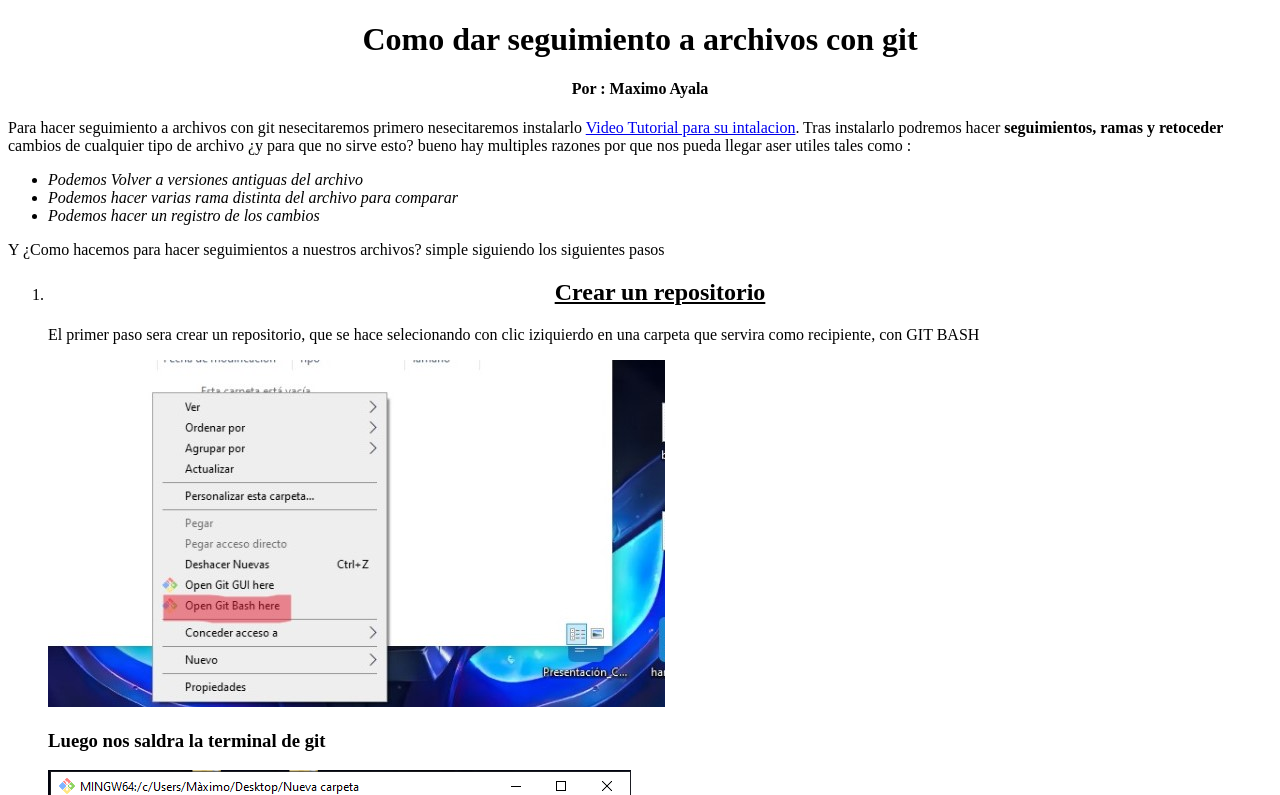
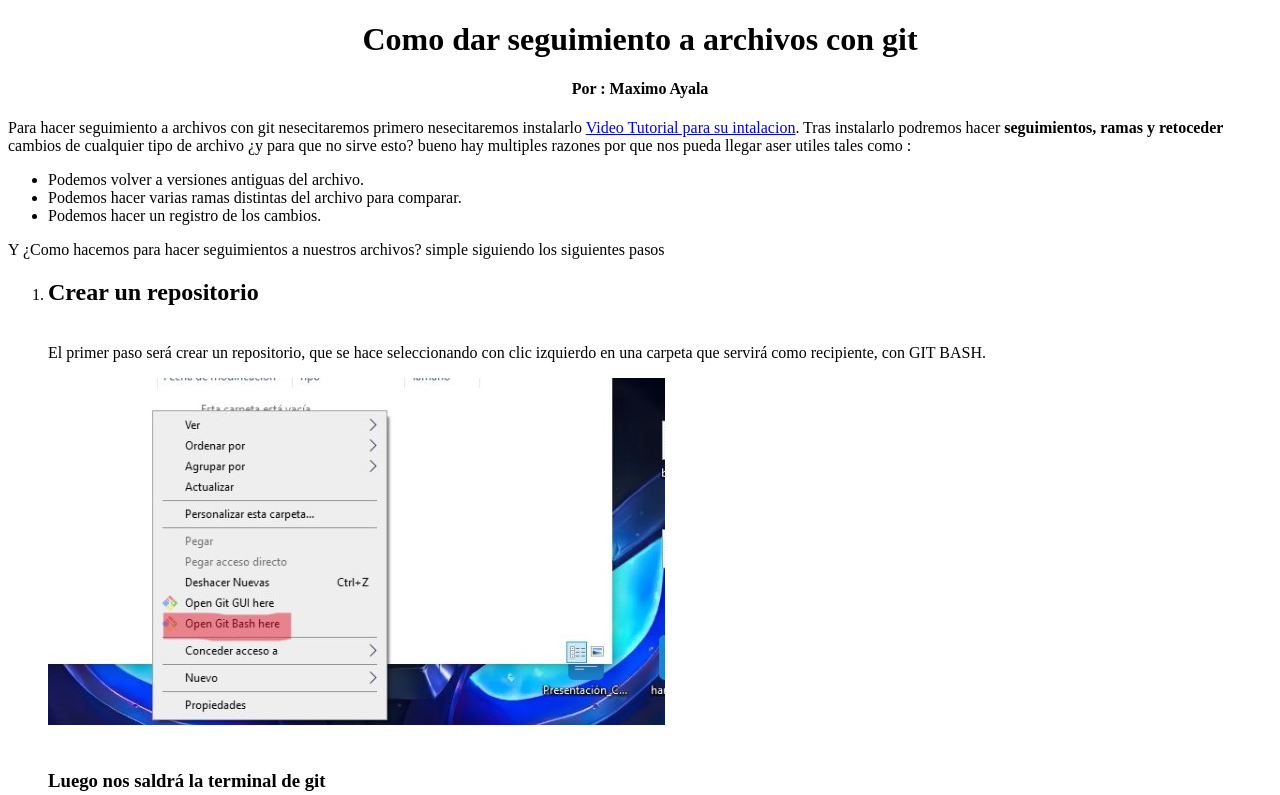
Before and after one commit to Ayala-Maximo/Progrmacion-4, a plain HTML site: page Formato de Texto, Listas y Viñetas/index.html in a window 1280 px wide. Shown: the top 795 px of the page. Drawn offline with Linux system fonts and the light colour scheme.

Commit message:
ammaaaaaaaaaaa

```diff
--- a/Formato de Texto, Listas y Viñetas/index.html
+++ b/Formato de Texto, Listas y Viñetas/index.html
@@ -4,7 +4,7 @@
     <meta charset="UTF-8">
     <meta name="viewport" content="width=device-width, initial-scale=1.0">
     <title>Formato de Texto, Listas y Viñetas</title>
-
+    <link rel="stylesheet" href="">
 </head>
 <body>
     <center>
@@ -18,45 +18,51 @@
         no sirve esto? bueno hay multiples razones por que nos pueda llegar aser utiles tales como :
     </p>
 
-    <ul>
-        <i>
-        <li>Podemos Volver a versiones antiguas del archivo</li>
-        <li>Podemos hacer varias rama distinta del archivo para comparar </li>
-        <li>Podemos hacer un registro de los cambios </li>
-        </i>
+    <ul class="custom-list unordered-list">
+        <li>Podemos volver a versiones antiguas del archivo.</li>
+        <li>Podemos hacer varias ramas distintas del archivo para comparar.</li>
+        <li>Podemos hacer un registro de los cambios.</li>
     </ul>
 
     <p>Y ¿Como hacemos para hacer seguimientos a nuestros archivos?  simple siguiendo los siguientes pasos</p>
 
     <div>
-    <ol>
-        <li><center><U><H2>Crear un repositorio</H2></U></center>
-            <p>El primer paso sera crear un repositorio, que se hace selecionando con clic iziquierdo en  una carpeta
-                que servira como recipiente, con GIT BASH</p>
+
+        <ol class="custom-list">
+            <li>
+                <h2>Crear un repositorio<br></h2>
+                <p><br>El primer paso será crear un repositorio, que se hace seleccionando con clic izquierdo en una carpeta
+                    que servirá como recipiente, con GIT BASH.<br></p>
                 <img src="Imagenes/Imagen de WhatsApp 2024-06-09 a las 00.49.58_73ffaddc.jpg" alt="GIT BASH">
-            <h3>Luego nos saldra la terminal de git</h3>
-            <img src="Imagenes/git bash.PNG" alt="terminal">
-            <p>Luego tendremos que colocar el siguiente comando : <b>git init</b></p>
-            <img src="Imagenes/GitInit1.jpg" alt="git init">
+                <h3><br>Luego nos saldrá la terminal de git<br></h3>
+                <img src="Imagenes/git bash.PNG" alt="Terminal">
+                <p>Luego tendremos que colocar el siguiente comando: <b>git init</b><br></p>
+                <img src="Imagenes/GitInit1.jpg" alt="git init">
+            </li>
 
-        </li>
+            <li>
+                <h2>Agregar un archivo<br></h2>
+                <p><br>Podemos guardar cualquier tipo de archivo, pero para hacerlo fácil usaremos un .txt. Primero lo creamos y le damos nombre ("Hola Mundo").<br></p>
+                <img src="Imagenes/hola.PNG" alt="Hola Mundo">
+                <p><br>Después en el GIT Bash escribimos <b>git add .</b> esto hará que se guarden todos los archivos en el repositorio.<br></p>
+                <img src="Imagenes/add.PNG" alt="GIT ADD">
+                <p>Nota: los archivos se guardaron pero no se tiene registro de los cambios.</p>
+            </li>
 
-        <li><center><U><H2>Agregar un archivo</H2></U></center>
-            <p>Podemos guardar cualquier tipo de archivo pero para hacelo facil usaremos un .txt, primero lo creamos y le daremos nombre ("Hola Mundo")</p>
-            <img src="Imagenes/hola.PNG" alt="HOLA Mundo">
-            <p>depues en el GIT Bash escribimos <b>git add .</b> esto  hara que guarde todos los archivos en el repositorio</p>
-        </li>
+            <li>
+                <h2>Guardar el registro de los cambios</h2>
+                <p>Para guardar nuestros cambios, vamos a la terminal git bash y escribimos <b>git commit -m "Hola mundo"</b> (aunque puede ser cualquier cosa dentro del "").</p>
+                <img src="Imagenes/commit.PNG" alt="GIT COMMIT">
+                <p>Después escribiremos en el archivo "hola mundo" y volveremos a escribir en la terminal git bash <b>git add .</b> y luego <b>git commit -m "Texto agregado"</b>.</p>
+            </li>
 
-        <li>Elemento 3
-
-        </li>
-        <li>Elemento 4
-
-        </li>
-        <li>Elemento 5
-
-        </li>
-    </ol>
+            <li>
+                <h2>Volver a versiones anteriores</h2>
+                <p>Ahora que tenemos dos commits, podemos volver a versiones anteriores. Debemos escribir el comando <b>git log</b>, que nos dará un registro de todos nuestros commits.</p>
+                <img src="https://media.geeksforgeeks.org/wp-content/uploads/20220101100132/Screenshot760.png" alt="LOG">
+                <p>Luego tomaremos el momento al que queramos volver con el comando <b>git checkout "nombre del commit"</b>. Esto hará que volvamos al estado seleccionado.</p>
+            </li>
+        </ol>
     </div>
 
 </body>
--- /dev/null
+++ b/Formato de Texto, Listas y Viñetas/styl.css
@@ -0,0 +1,67 @@
+/* Estilos gpt profe y no funcionan */
+/* CSS Global */
+body {
+    font-family: Arial, sans-serif;
+    margin: 0;
+    padding: 0;
+    text-align: center; /* Centra el contenido principal */
+}
+
+h2, h3, p {
+    text-align: left; /* Reajusta el texto a la izquierda */
+}
+
+/* Estilos para la lista ordenada personalizada */
+.custom-list {
+    list-style-type: none; /* Quita la numeración automática */
+    counter-reset: list-counter; /* Resetea el contador de la lista */
+    padding-left: 0; /* Quita el padding izquierdo predeterminado */
+}
+
+.custom-list li {
+    display: flex; /* Usa flexbox para alinear el número y el contenido */
+    align-items: center; /* Centra verticalmente el contenido dentro del li */
+    margin-bottom: 20px; /* Espacio entre los elementos de la lista */
+    font-family: inherit; /* Asegura que la fuente de los <li> sea la misma */
+}
+
+.custom-list li::before {
+    content: counter(list-counter) ". "; /* Agrega los números manualmente */
+    counter-increment: list-counter; /* Incrementa el contador para cada elemento */
+    font-weight: bold; /* Hace los números en negrita */
+    text-align: center; /* Centra los números */
+    font-family: inherit; /* Hereda la fuente del li */
+    font-size: 1.5em; /* Tamaño de fuente de los números */
+    margin-right: 10px; /* Espacio entre el número y el texto */
+    flex-shrink: 0; /* Evita que el número se reduzca al tamaño del texto */
+}
+
+/* Estilos para los títulos dentro de la lista */
+.custom-list li h2 {
+    font-family: inherit; /* Hereda la fuente del li */
+    text-align: center; /* Centra el texto del h2 */
+    margin: 0;
+    padding: 0;
+    font-size: 1.5em; /* Ajusta el tamaño de la fuente de los títulos */
+    text-transform: uppercase; /* Convierte el texto a mayúsculas */
+    border-bottom: 2px solid black; /* Subrayado de los títulos */
+    flex: 1; /* Hace que el título ocupe todo el espacio disponible */
+    display: inline-block; /* Permite el centrado y el subrayado */
+}
+
+/* Estilos para la lista desordenada personalizada */
+.unordered-list li {
+    display: flex; /* Usa flexbox para alinear las viñetas y el contenido */
+    align-items: center; /* Centra verticalmente el contenido dentro del li */
+    font-family: inherit; /* Asegura que la fuente de los <li> sea la misma */
+    margin-bottom: 10px; /* Espacio entre los elementos de la lista */
+}
+
+.unordered-list li::before {
+    content: "\2022"; /* Usa la viñeta estándar */
+    font-weight: bold; /* Hace las viñetas en negrita */
+    margin-right: 10px; /* Espacio entre la viñeta y el texto */
+    font-size: 1.5em; /* Tamaño de fuente de las viñetas */
+    flex-shrink: 0; /* Evita que la viñeta se reduzca al tamaño del texto */
+    color: black; /* Color de la viñeta */
+}
```
Also changed, not shown: Formato de Texto, Listas y Viñetas/Imagenes/codigo federico.PNG (added), Formato de Texto, Listas y Viñetas/Imagenes/commit.PNG (added).
